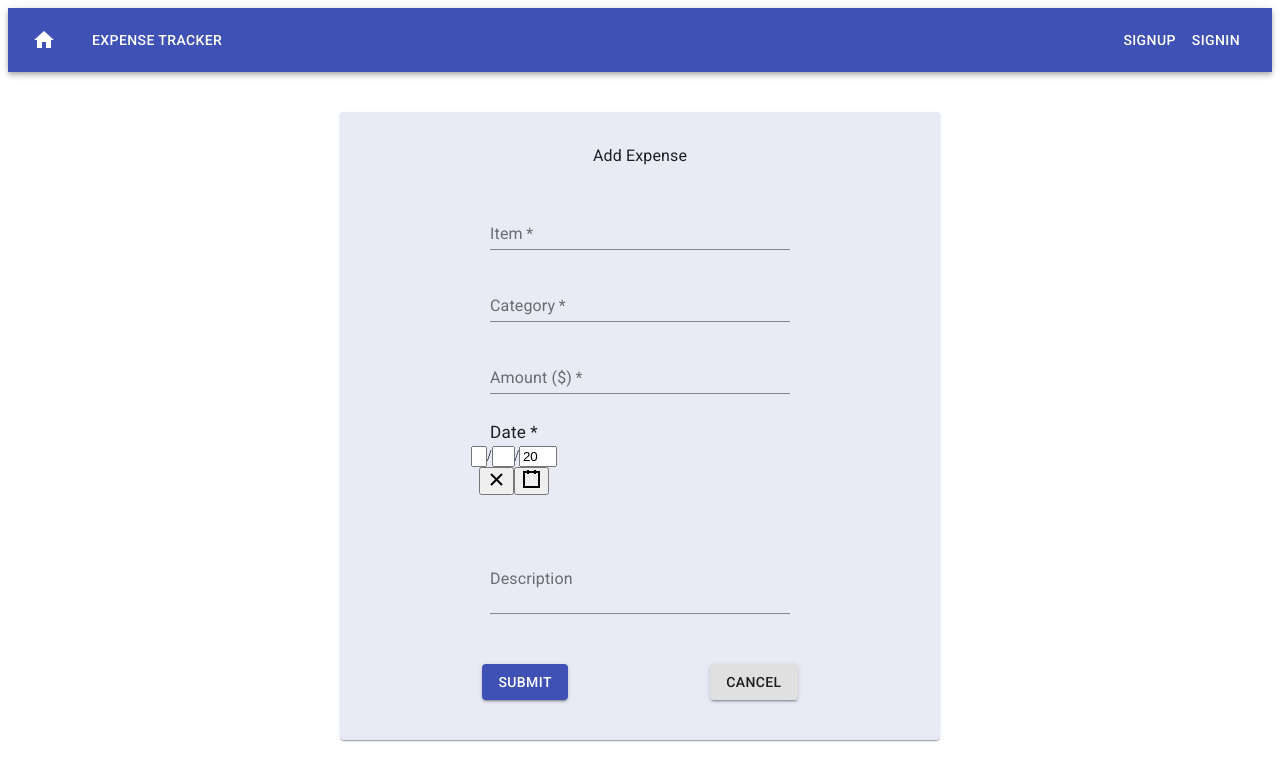
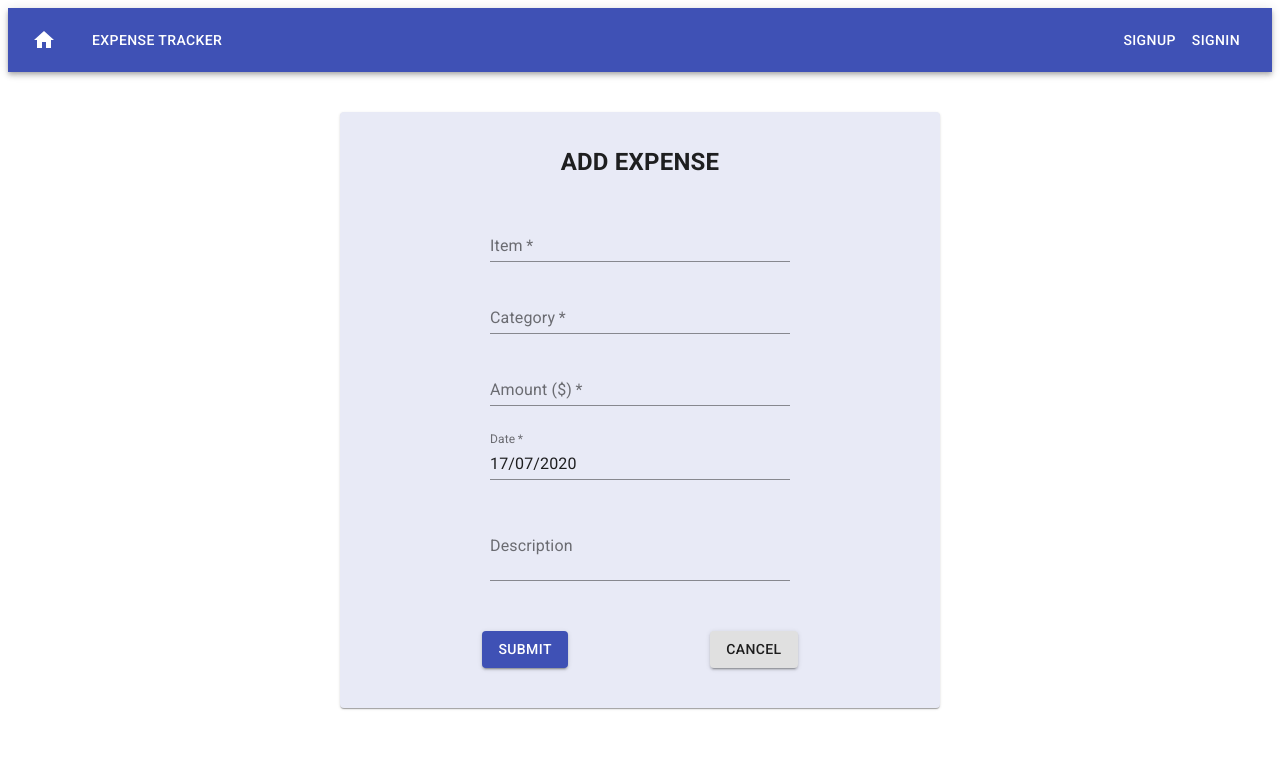
Before and after one commit to kshamseera/mern-expense-tracker-client, a React (Create React App) app: page /expenses/new in a window 1280 px wide. Shown: the top 780 px of the page. Built offline with nearby package versions, Linux system fonts and the light colour scheme; no server answers.

Commit message:
debug newExpense + cancel button

```diff
--- a/src/components/NewExpense.js
+++ b/src/components/NewExpense.js
@@ -1,6 +1,4 @@
 import React, { useState } from 'react'
-import {Link} from 'react-router-dom'
-import DatePicker from 'react-date-picker'
 import {useGlobalState} from '../config/store'
 import {addExpense} from '../services/expenseServices'
 import Card from '@material-ui/core/Card'
@@ -11,6 +9,8 @@ import TextField from '@material-ui/core/TextField'
 import Typography from '@material-ui/core/Typography'
 import { makeStyles } from '@material-ui/core/styles'
 import { grey } from '@material-ui/core/colors'
+import DateFnsUtils from '@date-io/date-fns';
+import {MuiPickersUtilsProvider, DatePicker,} from '@material-ui/pickers';
 
 const useStyles = makeStyles(theme => ({
     card: {
@@ -27,7 +27,10 @@ const useStyles = makeStyles(theme => ({
     title: {
       marginTop: theme.spacing(2),
       color: theme.palette.openTitle,
-      fontSize: '1em'
+      fontSize:"24px",
+      fontWeight:"bold",
+      textTransform:"uppercase",
+      fontFamily: "Roboto"
     },
     textField: {
       marginLeft: theme.spacing(1),
@@ -138,17 +141,19 @@ const NewExpense = ({history}) => {
             type="number"/>
           <br/>
           <br/>
-          <Typography className={classes.label}>
-            Date *
-          </Typography>
+          <MuiPickersUtilsProvider utils={DateFnsUtils}>
           <DatePicker
-            dateFormat = {["year", "month", "date"]}
-            value = {formState.date}
-            name ="date"
-            onChange = {handleDateChange}
+            format="dd/MM/yyyy"
+            label="Date"
+            required
             className={classes.textField}
+            views={["year", "month", "date"]}
+            value={formState.date}
+            onChange={handleDateChange}
             data-cy="datePicker"
-          />
+            showTodayButton
+         />
+         </MuiPickersUtilsProvider>
           <br/>
           <br/>
           <TextField
@@ -172,9 +177,7 @@ const NewExpense = ({history}) => {
             onClick={handleSubmit}
             className={classes.submit}>Submit
           </Button>
-          <Link to='/' className={classes.submit}>
-            <Button variant="contained">Cancel</Button>
-          </Link>
+          <Button onClick={() => history.push("/")} className={classes.submit} variant="contained">Cancel</Button>
         </CardActions>
       </Card>
     </div>
```
Also changed, not shown: 1 other file (tests, documents, lock files or other folders).
